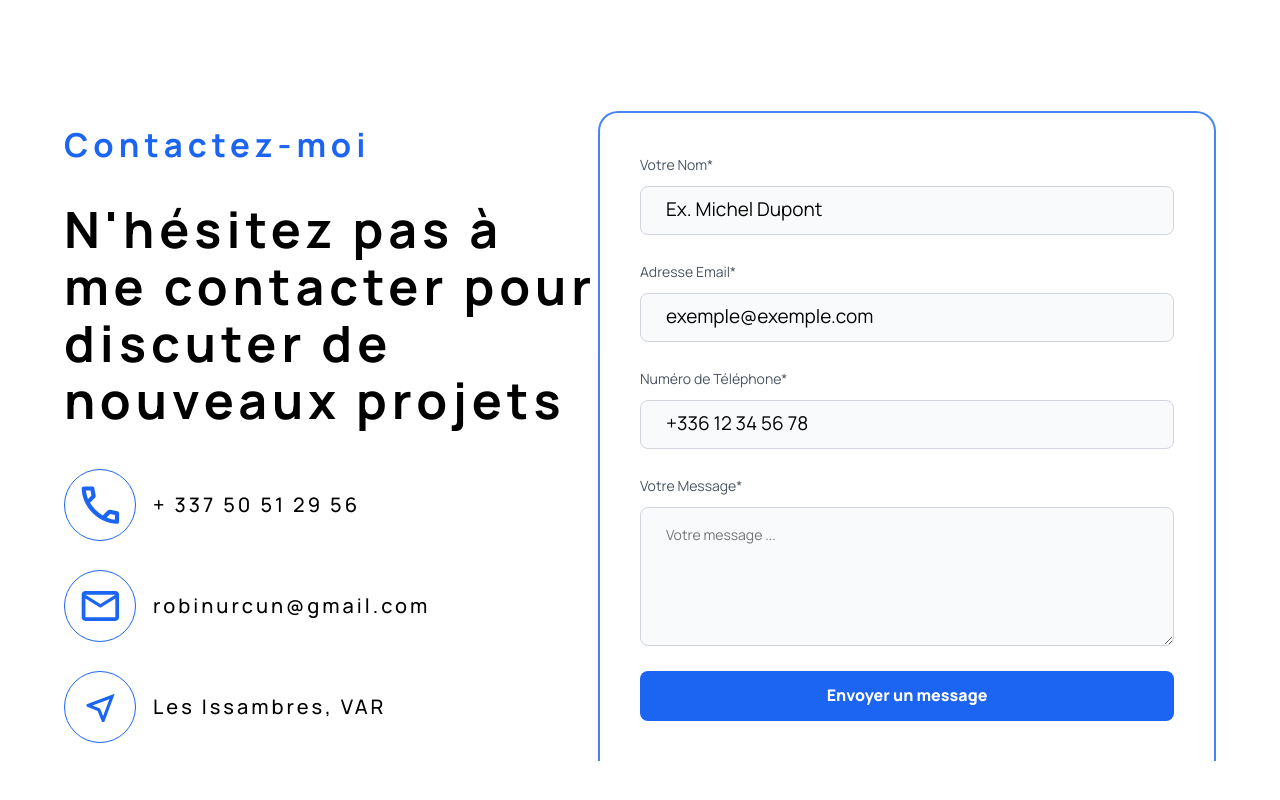
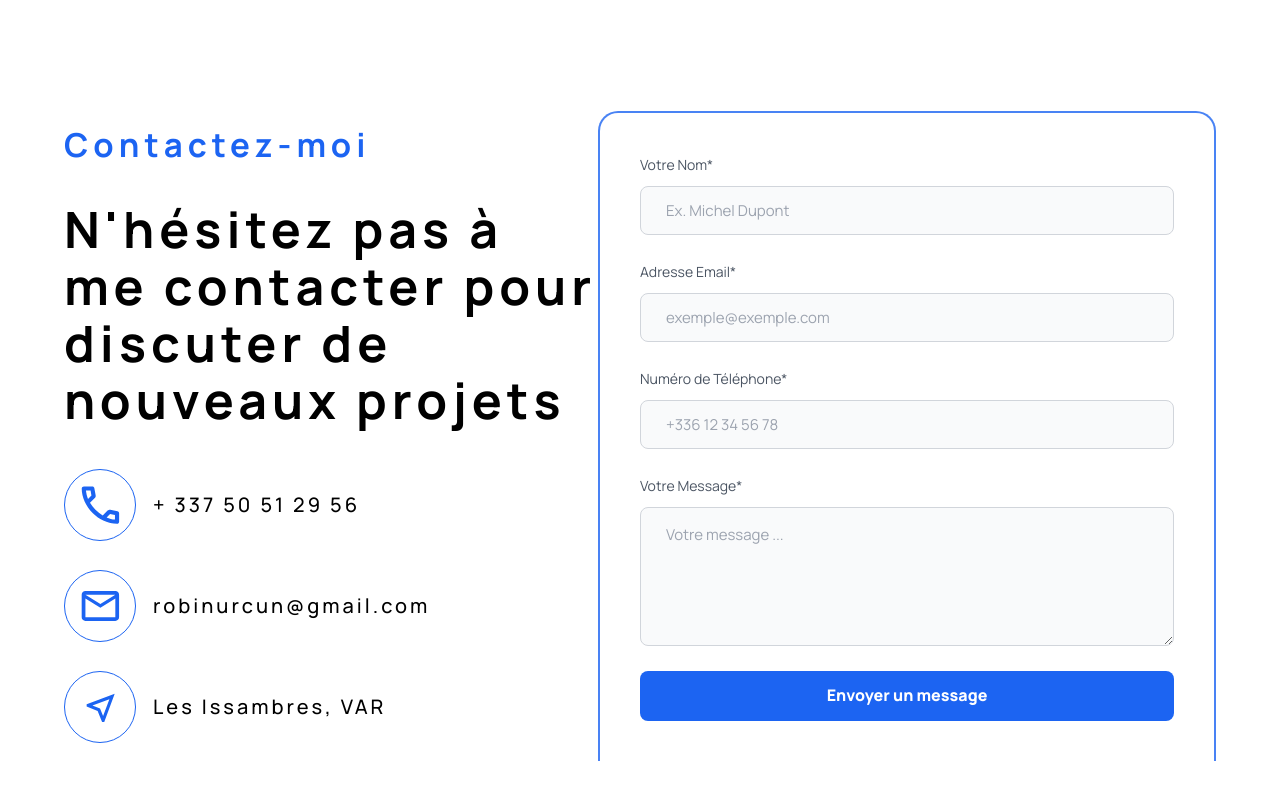
Before and after one commit to RobinUrcun/my-book, a Next.js app: page / in a window 1280 px wide. Shown: the part 2948-3748 px from the top of the page. Built offline with nearby package versions, Linux system fonts and the light colour scheme.

Commit message:
optmisation seo

```diff
--- a/app/layout.jsx
+++ b/app/layout.jsx
@@ -3,6 +3,13 @@ import "./styles/main.scss";
 export default function RootLayout({ children }) {
   return (
     <html lang="en">
+      <head>
+        <title>Robin Urcun : Développeur web</title>
+        <meta
+          name="description"
+          content="Découvrez le portfolio de [Ton Nom], développeur web junior. Explorez mes compétences, projets, expériences, et téléchargez mon CV. N'hésitez pas à me contacter via le formulaire de contact intégré."
+        />
+      </head>
       <body>{children}</body>
     </html>
   );
--- a/app/styles/Components/_contactMe.scss
+++ b/app/styles/Components/_contactMe.scss
@@ -118,11 +118,11 @@
       font-weight: 400;
       line-height: 23px;
       text-align: left;
-      color: #9ca3af;
+      color: #2b2c2d;
       margin-bottom: 25px;
       &::placeholder {
-        color: rgb(2, 2, 2);
-        font-size: 19px;
+        color: #9ca3af;
+        font-size: 15px;
       }
     }
     textarea {
@@ -132,13 +132,17 @@
       padding-top: 15px;
       padding-left: 25px;
       font-family: Manrope;
-      font-size: 14px;
+      font-size: 15px;
       font-weight: 400;
       line-height: 23px;
       text-align: left;
       color: #9ca3af;
       min-height: 120px;
       margin-bottom: 25px;
+      &::placeholder {
+        color: #9ca3af;
+        font-size: 15px;
+      }
     }
     button {
       background-color: #1c64f2;
--- a/app/ui/components/ContactMe/ContactForm/ContactForm.jsx
+++ b/app/ui/components/ContactMe/ContactForm/ContactForm.jsx
@@ -36,6 +36,7 @@ export default function ContactForm() {
         type="text"
         name="name"
         placeholder="Ex. Michel Dupont"
+        autoComplete="name"
       />
       <label htmlFor="mail">Adresse Email*</label>
       <input
@@ -43,6 +44,7 @@ export default function ContactForm() {
         type="mail"
         name="mail"
         placeholder="exemple@exemple.com"
+        autoComplete="email"
       />
       <label htmlFor="phone">Numéro de Téléphone*</label>
       <input
@@ -50,6 +52,7 @@ export default function ContactForm() {
         type="phone"
         name="phone"
         placeholder="+336 12 34 56 78"
+        autoComplete="tel"
       />
 
       <label htmlFor="message">Votre Message*</label>
```
